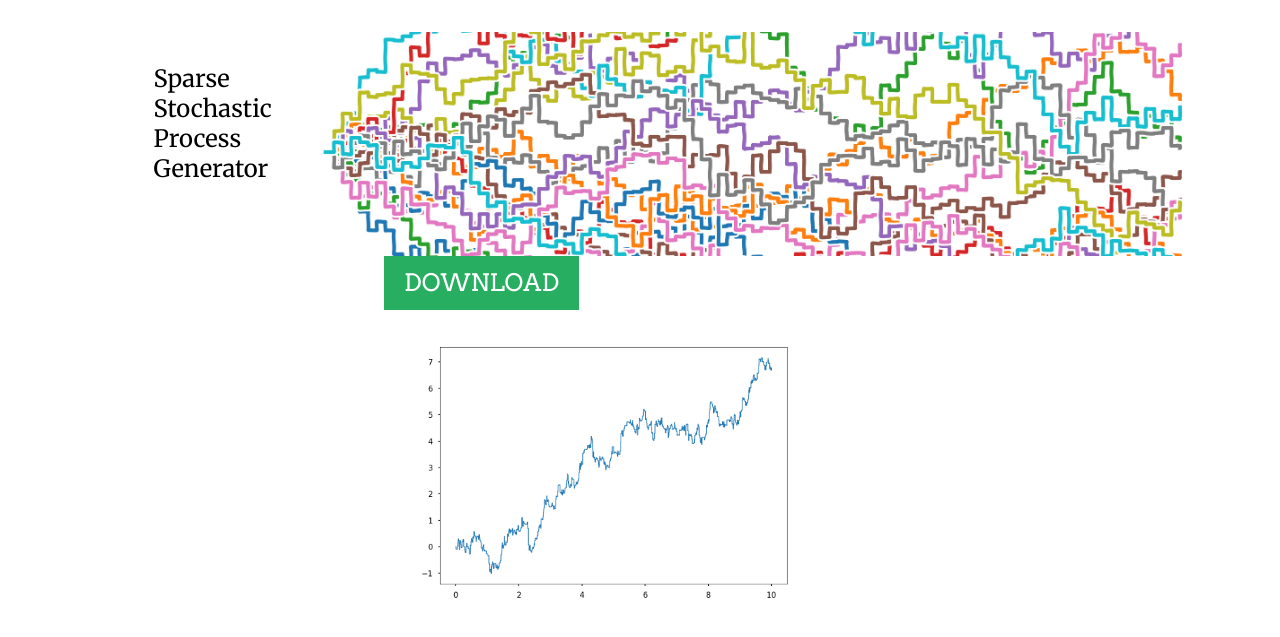
After one commit to SaturdayGenfo/sparsegenerator, a Django app: page /download in a window 1280 px wide. The commit adds this page. Shown: the top 637 px of the page. Run offline with Django 3.2, Linux system fonts and the light colour scheme; some libraries are stand-ins or nearby versions.

Commit message:
download page prel

```diff
--- a/generator/libs/laws.py
+++ b/generator/libs/laws.py
@@ -59,7 +59,7 @@ class gamma():
         self.alpha, self.beta = params
 
     def lambda_effect(self, lmda):
-        self.alpha /= self.lmda
+        self.alpha /= lmda
 
     def jumps(self, N):
         return [np.random.gamma(self.alpha, 1.0/self.beta) for i in range(N)]
--- a/generator/static/style.css
+++ b/generator/static/style.css
@@ -52,6 +52,28 @@ background-position: center;
 
 }
 
+.plot{
+    width: 50%;
+
+}
+
+a{
+    display: inline-block;
+    border: none;
+    padding: 1rem 2rem;
+    text-decoration: none;
+    background: #27AE60;
+    color: #ffffff;
+    font-family: Arvo;
+    font-style: normal;
+    font-weight: normal;
+    font-size: 24px;
+    cursor: pointer;
+    text-align: center;
+    transition: background 250ms ease-in-out, transform 150ms ease;
+    -webkit-appearance: none;
+    -moz-appearance: none;
+}
 button {
     display: inline-block;
     border: none;
--- /dev/null
+++ b/generator/templates/generator/download.html
@@ -0,0 +1,11 @@
+{% extends 'generator/index.html' %}
+{% load static %}
+
+
+{% block content %}
+<a href= "{% static 'data.csv' %}">DOWNLOAD</a>
+<div class="center">
+<img class="plot" src="{% static 'fig.png' %}"/>
+</div>
+
+{% endblock %}
--- a/generator/templates/generator/simulationinput.html
+++ b/generator/templates/generator/simulationinput.html
@@ -4,9 +4,9 @@
 <h4>Simulation Details: </h4>
 <form method="POST" class="post-form">
       {% csrf_token %}
-      {{ form.as_table }}
+      {{ form.as_p }}
       <div class="button">
-        <button type="submit" class="buttontext">NEXT</button>
+        <button type="submit" class="buttontext">GENERATE</button>
       </div>
 
 </form>
--- a/generator/urls.py
+++ b/generator/urls.py
@@ -5,5 +5,6 @@ from . import views
 urlpatterns = [
     path('', views.law_select, name='law_select'),
     path('parameters/<law_name>/', views.param_select, name='param_select'),
-    path('parameters/<law_name>/<params>/', views.simu, name='simu')
+    path('parameters/<law_name>/<params>/', views.simu, name='simu'),
+    path('download', views.download, name='download')
 ]
--- a/generator/views.py
+++ b/generator/views.py
@@ -3,8 +3,9 @@ from django.http import HttpResponse
 from .forms import LawForm, Gaussian, Laplace, Alpha, Gamma, SimulationForm
 from .libs import white_noise, loperator, lspline
 import matplotlib.pyplot as plt
-from matplotlib.backends.backend_agg import FigureCanvasAgg
-import io
+import numpy as np
+import os
+
 
 LAWS = {
     'gaussian' :  'Gaussian',
@@ -54,21 +55,25 @@ def simu(request, law_name, params):
             DATA = []
             numsim = int(form.cleaned_data['numsim'])
 
-            s.sample(T)
-            grid, dt = s.get_grid_samples(T, h, show=False)
+            for _ in range(numsim):
+                s.sample(T)
+                grid, dt = s.get_grid_samples(T, h, show=False)
+                DATA.append(dt)
+            dir = os.path.join("generator", "static")
+            np.savetxt(os.path.join(dir , "data.csv"), DATA)
+
 
             plt.style.use('seaborn-poster')
-            fig, ax = plt.subplots()
 
-            ax.step(grid, dt, where='post', lw = 1.5)
-            canvas = FigureCanvasAgg(fig)
-            buf = io.BytesIO()
-            plt.savefig(buf, format='png')
-            plt.close(fig)
-            response = HttpResponse(buf.getvalue(), content_type='image/png')
-            return response
+            plt.step(grid, dt, where='post', lw = 1.5)
+            plt.savefig(os.path.join(dir, "fig.png"), format='png')
+
+            return redirect('download')
 
     else:
         form = SimulationForm()
     print(law_name, params)
     return render(request, 'generator/simulationinput.html', {'form':form})
+
+def download(request):
+    return render(request, 'generator/download.html')
```
Also changed, not shown: generator/data/data.csv (added, +3 -0 lines), generator/data/fig.png (added), generator/static/data.csv (added), generator/static/fig.png (added).
